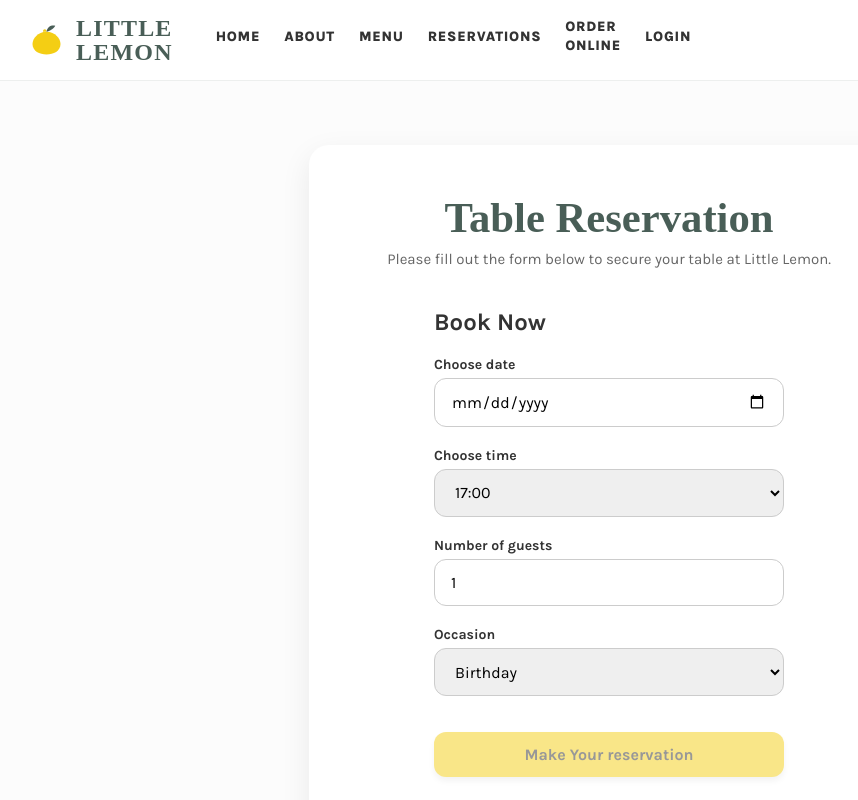
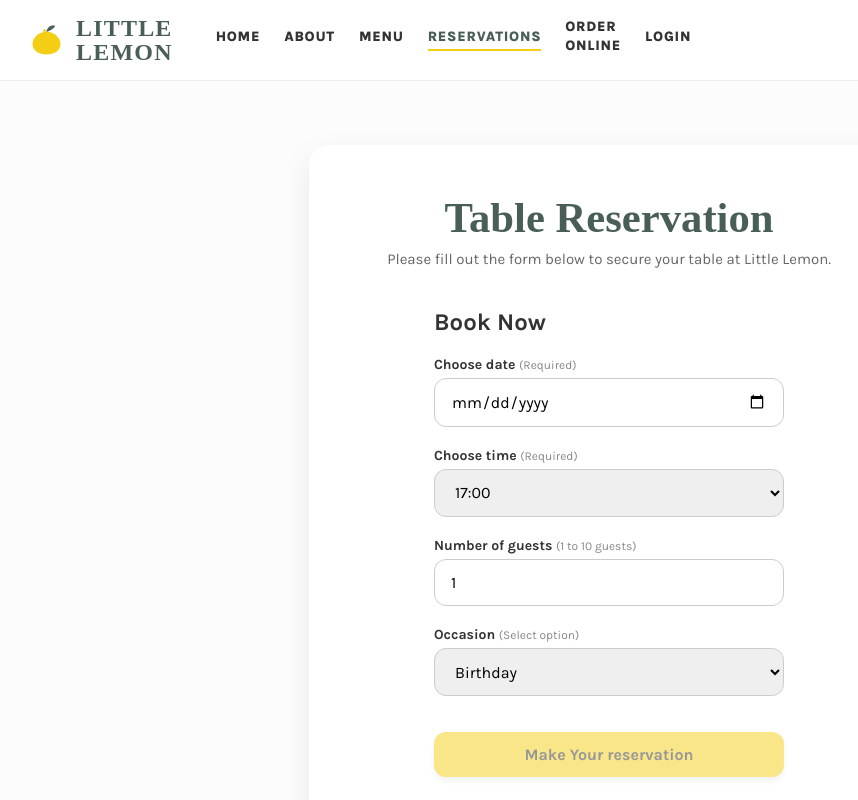
Before and after one commit to Alif4802/my-app, a React (Create React App) app: page /booking in a window 1280 px wide. Shown: the top 800 px of the page, without its empty margins (31-889 px from the left). Built offline with nearby package versions, Linux system fonts and the light colour scheme; a web font is replaced by a local one.

Commit message:
accesibility , heuristic evaluation and improvements

```diff
--- a/src/App.css
+++ b/src/App.css
@@ -49,6 +49,12 @@
 
 .nav-link:hover {
   color: var(--primary-yellow);
+}
+
+.nav-link.active {
+  color: var(--primary-green);
+  border-bottom: 2px solid var(--primary-yellow);
+  padding-bottom: 4px;
 }
 
 /* Block 2: Hero Section */
--- a/src/BookingForm.js
+++ b/src/BookingForm.js
@@ -117,7 +117,9 @@ function BookingForm({ availableTimes = [], dispatch, submitForm }) {
 
       {/* Date Input field */}
       <div style={{ display: 'grid', gap: '5px' }}>
-        <label className="form-label" htmlFor="res-date">Choose date</label>
+        <label className="form-label" htmlFor="res-date">
+          Choose date <span style={{ fontSize: '12px', color: '#888888', fontWeight: 'normal' }}>(Required)</span>
+        </label>
         <input
           type="date"
           id="res-date"
@@ -137,7 +139,9 @@ function BookingForm({ availableTimes = [], dispatch, submitForm }) {
 
       {/* Time Input select element */}
       <div style={{ display: 'grid', gap: '5px' }}>
-        <label className="form-label" htmlFor="res-time">Choose time</label>
+        <label className="form-label" htmlFor="res-time">
+          Choose time <span style={{ fontSize: '12px', color: '#888888', fontWeight: 'normal' }}>(Required)</span>
+        </label>
         <select
           id="res-time"
           className="form-input"
@@ -161,7 +165,9 @@ function BookingForm({ availableTimes = [], dispatch, submitForm }) {
 
       {/* Guests Number Input field */}
       <div style={{ display: 'grid', gap: '5px' }}>
-        <label className="form-label" htmlFor="guests">Number of guests</label>
+        <label className="form-label" htmlFor="guests">
+          Number of guests <span style={{ fontSize: '12px', color: '#888888', fontWeight: 'normal' }}>(1 to 10 guests)</span>
+        </label>
         <input
           type="number"
           placeholder="1"
@@ -184,7 +190,9 @@ function BookingForm({ availableTimes = [], dispatch, submitForm }) {
 
       {/* Occasion Select Element */}
       <div style={{ display: 'grid', gap: '5px' }}>
-        <label className="form-label" htmlFor="occasion">Occasion</label>
+        <label className="form-label" htmlFor="occasion">
+          Occasion <span style={{ fontSize: '12px', color: '#888888', fontWeight: 'normal' }}>(Select option)</span>
+        </label>
         <select
           id="occasion"
           className="form-input"
--- a/src/Nav.js
+++ b/src/Nav.js
@@ -1,12 +1,18 @@
 import React from 'react';
-import { Link } from 'react-router-dom';
+import { NavLink } from 'react-router-dom';
 
 function Nav() {
   return (
     <nav>
       <ul className="nav-links-container">
         <li>
-          <Link to="/" className="nav-link">HOME</Link>
+          <NavLink
+            to="/"
+            className={({ isActive }) => isActive ? "nav-link active" : "nav-link"}
+            end
+          >
+            HOME
+          </NavLink>
         </li>
         <li>
           <a href="/#about" className="nav-link">ABOUT</a>
@@ -15,13 +21,23 @@ function Nav() {
           <a href="/#menu" className="nav-link">MENU</a>
         </li>
         <li>
-          <Link to="/booking" className="nav-link">RESERVATIONS</Link>
+          <NavLink
+            to="/booking"
+            className={({ isActive }) => isActive ? "nav-link active" : "nav-link"}
+          >
+            RESERVATIONS
+          </NavLink>
         </li>
         <li>
           <a href="/#menu" className="nav-link">ORDER ONLINE</a>
         </li>
         <li>
-          <Link to="/" className="nav-link">LOGIN</Link>
+          <NavLink
+            to="/"
+            className={({ isActive }) => isActive ? "nav-link active" : "nav-link"}
+          >
+            LOGIN
+          </NavLink>
         </li>
       </ul>
     </nav>
```
